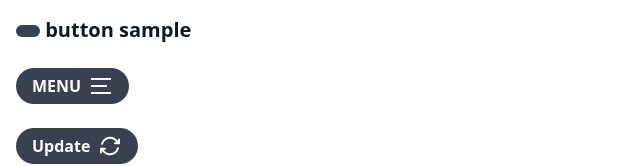
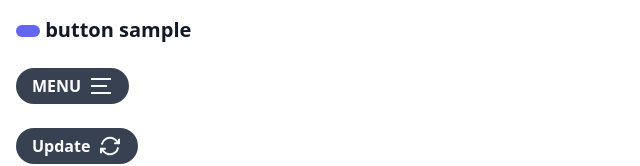
Before and after one commit to yamageji/svg-icon-animation, a Vue app: page / in a window 1280 px wide. Shown: the top 166 px of the page, without its empty margins (0-640 px from the left). Built offline with nearby package versions, Linux system fonts and the light colour scheme.

Commit message:
fix: style

```diff
--- a/src/components/Download.vue
+++ b/src/components/Download.vue
@@ -5,12 +5,13 @@
   >
     Download
     <svg
+      class="stroke-gray-50 stroke-2"
       xmlns="http://www.w3.org/2000/svg"
       fill="none"
-      viewBox="0 0 24 24"
       width="24"
       height="24"
-      class="stroke-gray-50 stroke-2"
+      viewBox="0 0 24 24"
+      aria-hidden="true"
     >
       <path
         d="M16.5 12L12 16.5M12 16.5L7.5 12M12 16.5V6"
--- a/src/components/MenuButton.vue
+++ b/src/components/MenuButton.vue
@@ -5,12 +5,13 @@
   >
     MENU
     <svg
+      class="stroke-gray-50 stroke-2"
       xmlns="http://www.w3.org/2000/svg"
+      fill="none"
       width="24"
       height="24"
       viewBox="0 0 24 24"
-      fill="none"
-      class="stroke-gray-50 stroke-2"
+      aria-hidden="true"
     >
       <line x1="2" y1="5" x2="22" y2="5" />
       <line
--- a/src/components/Samples.vue
+++ b/src/components/Samples.vue
@@ -6,7 +6,7 @@ import Download from './Download.vue';
 
 <template>
   <h2
-    class="text-xl font-bold text-gray-900 before:inline-block before:h-3 before:w-6 before:rounded-full before:bg-gray-700"
+    class="text-xl font-bold text-gray-900 before:inline-block before:h-3 before:w-6 before:rounded-full before:bg-indigo-500"
   >
     button sample
   </h2>
--- a/src/components/UpdateButton.vue
+++ b/src/components/UpdateButton.vue
@@ -5,12 +5,13 @@
   >
     Update
     <svg
+      class="stroke- stroke-gray-50 stroke-2"
       xmlns="http://www.w3.org/2000/svg"
+      fill="none"
       width="24"
       height="24"
       viewBox="0 0 24 24"
-      fill="none"
-      class="stroke- stroke-gray-50 stroke-2"
+      aria-hidden="true"
     >
       <path
         d="M17 9.3466L21.0154 9.34838V9.3466M4.03076 9.86481C5.21003 5.46371 9.73381 2.85191 14.1349 4.03118C15.5867 4.42017 16.8437 5.17309 17.8343 6.16547L21.0154 9.3466M21.0154 5.5V9.3466"
```
